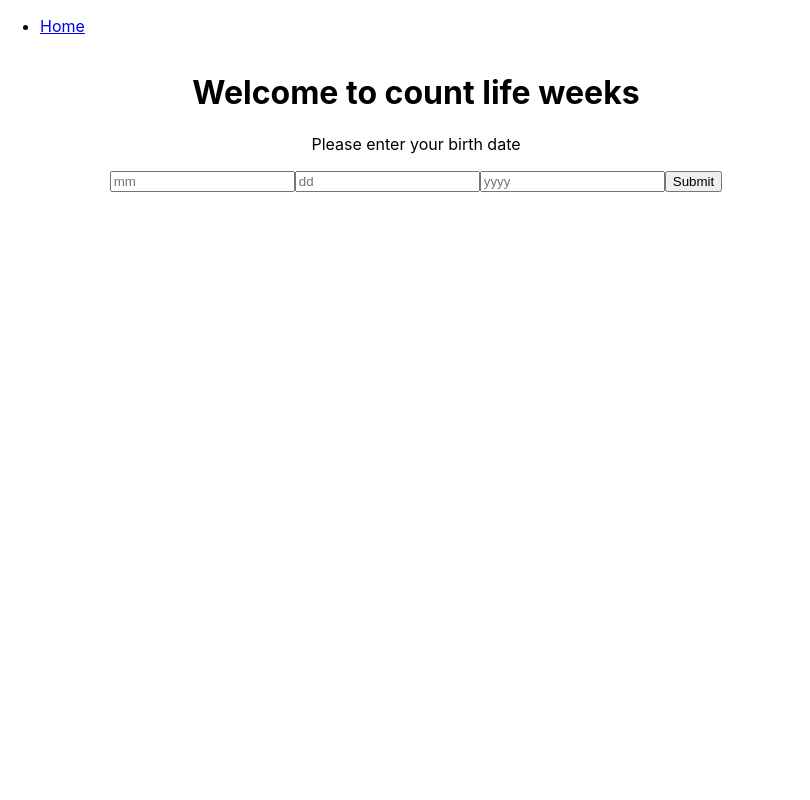
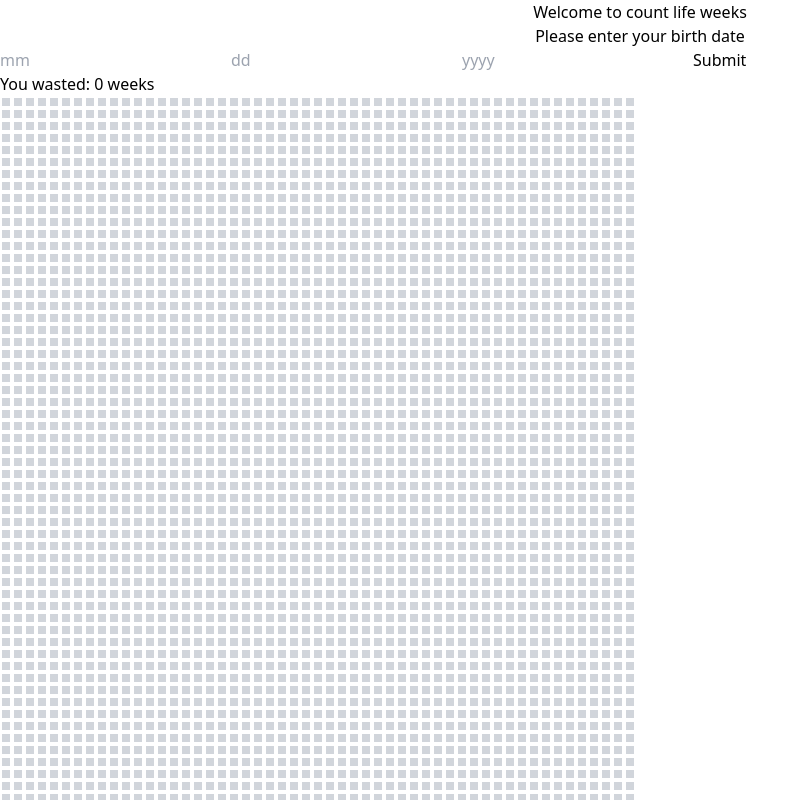
Before and after one commit to bienmag/lifegoesby, a React (Create React App) app: page / in a window 1280 px wide. Shown: the top 800 px of the page, without its empty margins (0-810 px from the left). Built offline with nearby package versions, Linux system fonts and the light colour scheme.

Commit message:
fix: template shown in main

```diff
--- a/package.json
+++ b/package.json
@@ -35,5 +35,8 @@
       "last 1 firefox version",
       "last 1 safari version"
     ]
+  },
+  "devDependencies": {
+    "tailwindcss": "^3.3.2"
   }
 }
--- a/src/App.css
+++ b/src/App.css
@@ -1,44 +1,3 @@
-.App {
-  text-align: center;
-  width: 52em;
-  display: flex;
-  flex-direction: column;
-  align-items: center;
-  justify-content: center;
-
-}
-
-.App-logo {
-  height: 40vmin;
-  pointer-events: none;
-}
-
-@media (prefers-reduced-motion: no-preference) {
-  .App-logo {
-    animation: App-logo-spin infinite 20s linear;
-  }
-}
-
-.App-header {
-  background-color: #282c34;
-  min-height: 100vh;
-  display: flex;
-  flex-direction: column;
-  align-items: center;
-  justify-content: center;
-  font-size: calc(10px + 2vmin);
-  color: white;
-}
-
-.App-link {
-  color: #61dafb;
-}
-
-@keyframes App-logo-spin {
-  from {
-    transform: rotate(0deg);
-  }
-  to {
-    transform: rotate(360deg);
-  }
-}
+@tailwind base;
+@tailwind components;
+@tailwind utilities;
--- a/src/App.js
+++ b/src/App.js
@@ -1,6 +1,5 @@
 import './App.css';
 import React from 'react';
-import { NavLink, Routes, Route } from 'react-router-dom';
 import Home from './Main';
 
 
@@ -9,31 +8,11 @@ import Home from './Main';
 function App ()
 {
   return (
-
-    <div className='app'>
-      <Navigation />
-      <Main />
+    <div >
+      <Home />
     </div>
 
   )
 };
 
 export default App
-
-
-const Navigation = () => (
-  <nav>
-    <ul>
-      <li><NavLink to='/'>Home</NavLink></li>
-    </ul>
-  </nav >
-);
-
-
-const Main = () => (
-  <Routes>
-    <Route path='/' element={ <Home /> }></Route>
-    <Route path='about'   ></Route>
-    {/* <Route path='/contact' component={ Contact }></Route> */ }
-  </Routes>
-);
--- a/src/Graph.js
+++ b/src/Graph.js
@@ -1,34 +1,27 @@
-function Graph({weeks}) {
+// import React from 'react';
 
- let max = 5200
- const line = []
+// function GrayBox() {
+//   return <div className="w-4 h-4 bg-gray-300 m-2" />;
+// }
 
- for (let i = max; i > 0; i--) {
-  line.push("🫥")
- }
+// function RedBox() {
+//   return <div className="w-4 h-4 bg-red-800 m-2" />;
+// }
 
- line.slice(0, weeks)
- for (let i = weeks; i > 0 ; i--) {
- line.unshift("🌚")
- }
+// function Graph({ weeks }) {
+//   const max = 5200;
+//   const line = [];
 
-  if (weeks!== 0) {
-    return (
-      <div>
- {line}
-      </div>
-    )
-  }
-  else {
-    return (
-      <div>
-       PLEASE ENTER YOUR BIRTH DATE
-      </div>
-    )
-  }
+//   for (let i = 0; i < max; i++) {
+//     line.push(<GrayBox key={i} />);
+//   }
 
 
+//   return (
+//     <div className="flex">
+//       {weeks !== 0 ? line : 'PLEASE ENTER YOUR BIRTH DATE'}
+//     </div>
+//   );
+// }
 
-}
-
-export default Graph
+// export default Graph;
--- a/src/Main.js
+++ b/src/Main.js
@@ -1,79 +1,59 @@
 import React, { useState } from "react";
 import Graph from "./Graph";
+import Template from "./Template";
 
+function Home() {
+  var today = new Date();
+  var dd = String(today.getDate()).padStart(2, "0");
+  var mm = String(today.getMonth() + 1).padStart(2, "0"); //January is 0!
+  var yyyy = today.getFullYear();
+  today = '"' + mm + "/" + dd + "/" + yyyy + '"';
 
+  const [day, setDay] = useState("");
+  const [month, setMonth] = useState("");
+  const [year, setYear] = useState("");
+  const [result, setResult] = useState(0);
 
-function Home ()
-{
-
-
-  var today = new Date();
-  var dd = String(today.getDate()).padStart(2, '0');
-  var mm = String(today.getMonth() + 1).padStart(2, '0'); //January is 0!
-  var yyyy = today.getFullYear();
-  today = '"' + mm + '/' + dd + '/' + yyyy + '"';
-
-
-
-  const [day, setDay] = useState()
-  const [month, setMonth] = useState()
-  const [year, setYear] = useState()
-  const [result, setResult] = useState(0)
-
-
-  function collectDay (e)
-  {
-    setDay(e.target.value)
+  function collectDay(e) {
+    setDay(e.target.value);
   }
 
-  function collectMonth (e)
-  {
-    setMonth(e.target.value)
-
+  function collectMonth(e) {
+    setMonth(e.target.value);
   }
 
-  function collectYear (e)
-  {
-    setYear(e.target.value)
-
+  function collectYear(e) {
+    setYear(e.target.value);
   }
 
-
-  function calculateWeeksBetween (d1, d2)
-  {
+  function calculateWeeksBetween(d1, d2) {
     return Math.round((d2 - d1) / (7 * 24 * 60 * 60 * 1000));
   }
 
-  function calculate (d1, d2)
-  {
-    let birhdate = '"' + month + '/' + day + '/' + year + '"'
-    setResult(calculateWeeksBetween(new Date(birhdate), new Date(today)))
-
+  function calculate(e) {
+    e.preventDefault();
+    let birhdate = '"' + month + "/" + day + "/" + year + '"';
+    setResult(calculateWeeksBetween(new Date(birhdate), new Date(today)));
   }
 
-
-
-
-
   return (
-
-    <div className="App" key={ result }>
-      {result === 0? <div>
-        <h1>Welcome to count life weeks</h1>
-      <p> Please enter your birth date</p>
-      <input type="number" placeholder="mm" onKeyUp={ collectMonth }></input>
-      <input type="number" placeholder="dd" onKeyUp={ collectDay }></input>
-      <input type="number" placeholder="yyyy" onKeyUp={ collectYear }></input>
-      <button onClick={ calculate }>Submit</button>
-      </div> :
+    <div className="flex flex-col justify-center" key={result}>
       <div>
-      <p> You wasted : { result } weeks</p>
-    <Graph className="graph" weeks = {result}></Graph>
+        <h1 className="text-center">Welcome to count life weeks</h1>
+        <p className="text-center"> Please enter your birth date</p>
+        <form onSubmit={calculate}>
+          <input type="number" placeholder="mm" value={month} onChange={collectMonth} />
+          <input type="number" placeholder="dd" value={day} onChange={collectDay} />
+          <input type="number" placeholder="yyyy" value={year} onChange={collectYear} />
+          <button type="submit">Submit</button>
+        </form>
       </div>
-      }
-    </div >
-
+      <div>
+        <p> You wasted: {result} weeks</p>
+      </div>
+      <Template weeks={result} className="flex"></Template>
+    </div>
   );
 }
 
-export default Home
+export default Home;
--- /dev/null
+++ b/src/Template.js
@@ -0,0 +1,26 @@
+import { useState } from "react";
+
+function Template ({weeks}) {
+
+
+let totalWeeks = 5200;
+let template = []
+let GrayBox  =  <div className="w-2 h-2 bg-gray-300 m-0.5" />;
+let RedBox = <div className="w-2 h-2 bg-red-800 m-0.5" />;
+
+for (let i = 0; i < totalWeeks; i++) {
+  if (weeks && i < weeks) {
+    template.push(RedBox);
+  } else {
+    template.push(GrayBox);
+  }
+}
+  return (
+
+    <div className="flex flex-wrap w-1/2" >
+    {template}
+  </div>
+
+  );
+}
+export default Template
--- a/src/index.css
+++ b/src/index.css
@@ -1,17 +1,4 @@
-body {
-  margin: 0;
-  font-family: -apple-system, BlinkMacSystemFont, 'Segoe UI', 'Roboto', 'Oxygen',
-    'Ubuntu', 'Cantarell', 'Fira Sans', 'Droid Sans', 'Helvetica Neue',
-    sans-serif;
-  -webkit-font-smoothing: antialiased;
-  -moz-osx-font-smoothing: grayscale;
-}
-
-code {
-  font-family: source-code-pro, Menlo, Monaco, Consolas, 'Courier New',
-    monospace;
-}
-
-.graph {
-  background-color: black;
-}
+/*
+@tailwind base;
+@tailwind components;
+@tailwind utilities; */
--- /dev/null
+++ b/tailwind.config.js
@@ -0,0 +1,10 @@
+/** @type {import('tailwindcss').Config} */
+module.exports = {
+  content: [
+    "./src/**/*.{js,jsx,ts,tsx}",
+  ],
+  theme: {
+    extend: {},
+  },
+  plugins: [],
+}
```
Also changed, not shown: src/index.js (+2 -5 lines), 1 other file (tests, documents, lock files or other folders).
